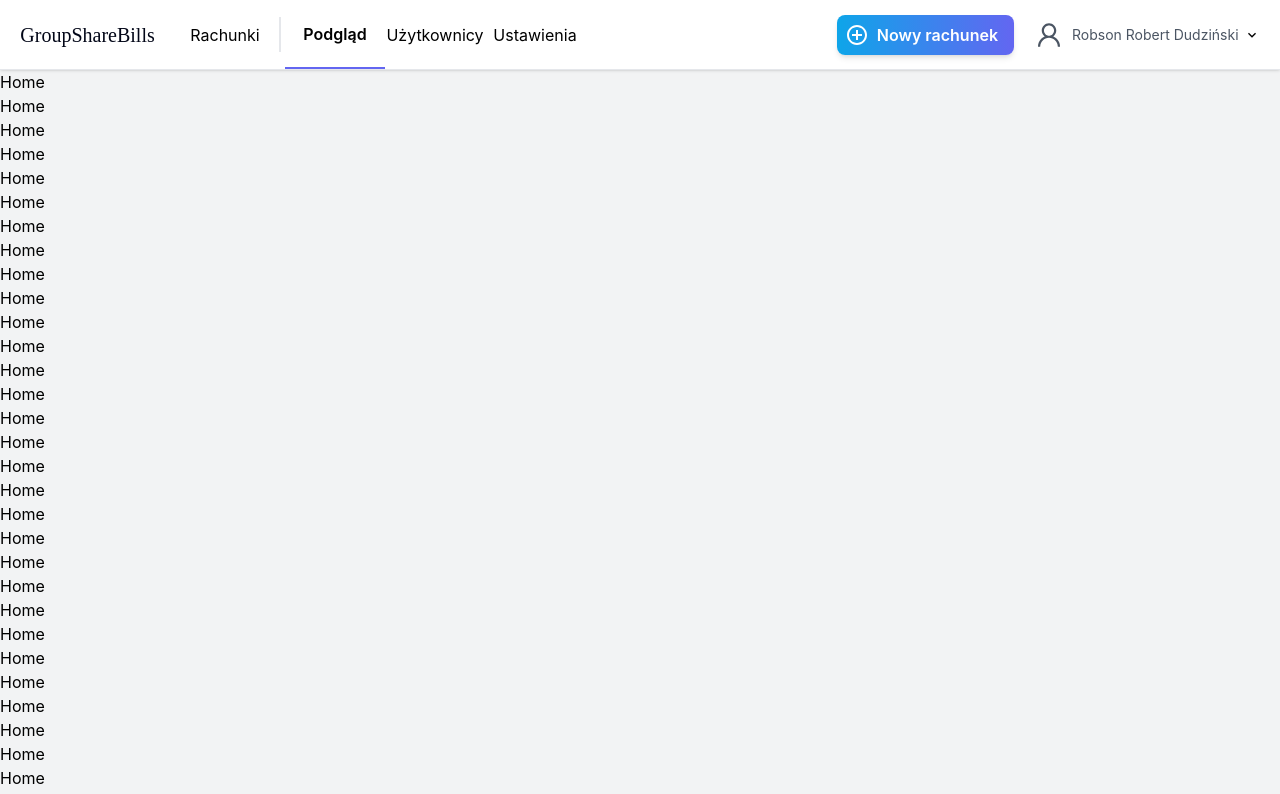
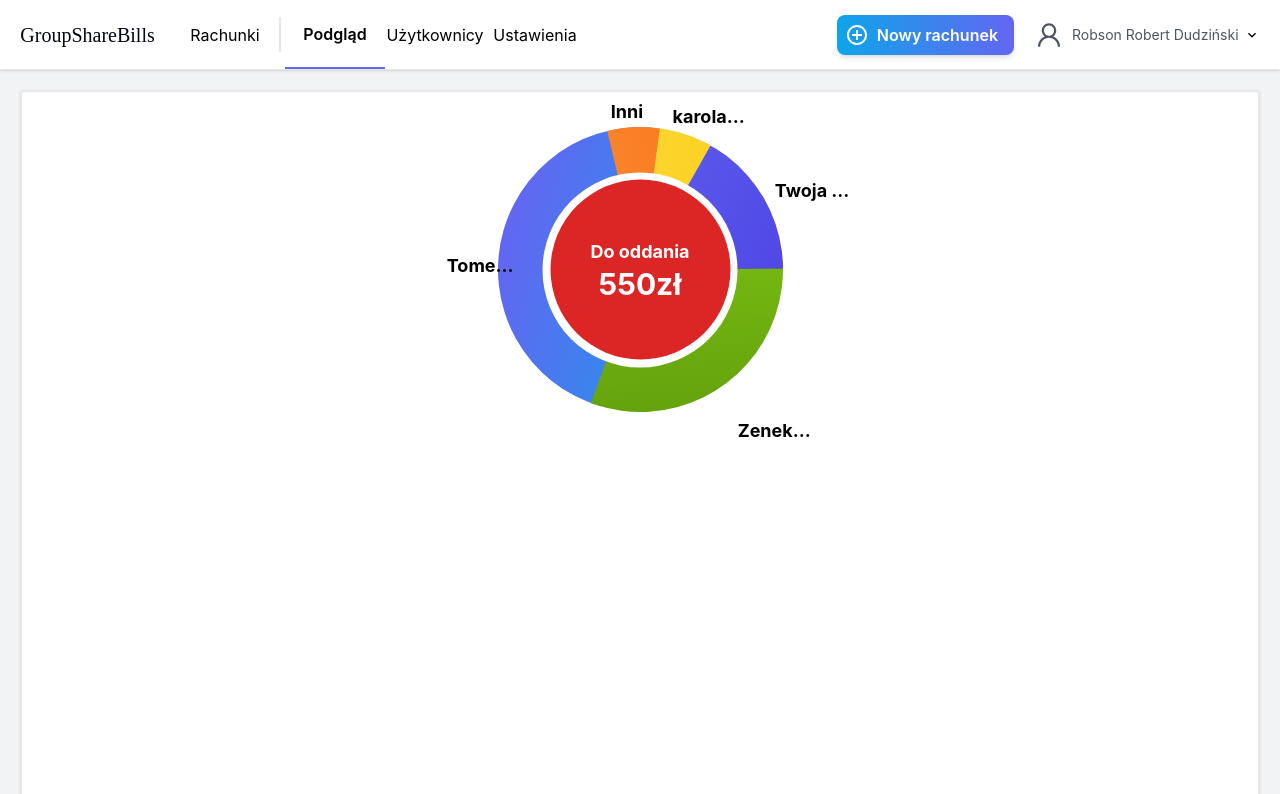
Before and after one commit to DudzinskiR/GroupShareBills, a React (Create React App) app in the folder frontend/: page / in a window 1280 px wide. Shown: the top 794 px of the page. Built offline with nearby package versions, Linux system fonts and the light colour scheme.

Commit message:
Pie Chart

```diff
--- /dev/null
+++ b/frontend/src/components/box/box.tsx
@@ -0,0 +1,17 @@
+import React from "react";
+
+interface props {
+  children?: React.ReactNode;
+  title?: string;
+  className?: string;
+}
+
+const Box = ({ children, className, title }: props) => {
+  return (
+    <div className={`${className} bg-white rounded border-2 shadow`}>
+      {children}
+    </div>
+  );
+};
+
+export default Box;
--- a/frontend/src/components/navbar/navbar.tsx
+++ b/frontend/src/components/navbar/navbar.tsx
@@ -58,7 +58,7 @@ const Navbar = ({ category }: props) => {
   };
 
   return (
-    <nav className="lg:h-[70px] h-[50px] border-b shadow bg-slate-950 lg:bg-white duration-150 fixed w-full">
+    <nav className="lg:h-[70px] h-[50px] border-b shadow bg-slate-950 lg:bg-white duration-150 w-full fixed z-50">
       <div className="h-full flex flex-row lg:justify-between justify-center max-w-[1280px] items-center m-auto">
         <div className="flex flex-row h-full">
           <button className="flex justify-center items-center w-[175px] h-full md:text-xl text-lg font-poppins text-white lg:text-slate-950 duration-150">
--- a/frontend/src/components/navbar/user-menu/user-menu.tsx
+++ b/frontend/src/components/navbar/user-menu/user-menu.tsx
@@ -135,7 +135,7 @@ const UserMenu = ({ category }: props) => {
         <div className="hidden lg:block absolute" ref={menuSmallRef}>
           {renderSmallMenu()}
         </div>
-        <div className="block lg:hidden absolute translate-x-[-50%] left-[50%] top-[55px]">
+        <div className="block lg:hidden absolute translate-x-[-50%] left-[50%] top-[55px] z-[9999]">
           {renderBigMenu()}
         </div>
       </>
@@ -184,7 +184,6 @@ const UserMenu = ({ category }: props) => {
       >
         <GiHamburgerMenu />
       </div>
-
       {isOpen && renderMenu()}
     </>
   );
--- /dev/null
+++ b/frontend/src/components/pie-chart/pie-chart.tsx
@@ -0,0 +1,219 @@
+import React, { useEffect, useState } from "react";
+import { couldStartTrivia } from "typescript";
+
+interface props {
+  data: PieChartData[];
+  maxNumber?: number;
+  size?: number;
+  minValue?: number;
+}
+
+export interface PieChartData {
+  value: number;
+  label: string;
+}
+
+interface valueData {
+  value: number;
+  label: string;
+  percentage: number;
+}
+
+const compareValueData = (a: valueData, b: valueData) => {
+  if (a.percentage < b.percentage) return -1;
+  else if (a.percentage > b.percentage) return 1;
+  return 0;
+};
+
+const chartColors = [
+  "bg-gradient-to-r from-sky-500 to-indigo-500",
+  "bg-gradient-to-r from-lime-500 to-lime-600",
+  "bg-gradient-to-r from-indigo-500 to-indigo-600",
+  "bg-gradient-to-r from-yellow-300 to-yellow-400",
+  "bg-gradient-to-r from-orange-400 to-orange-500",
+  "bg-gradient-to-r from-green-500 to-green-600",
+  "bg-gradient-to-r from-violet-600 to-violet-700",
+];
+
+const pointCoordinates = [
+  "100% 0%",
+  "100% 50%",
+  "100% 100%",
+  "50% 100%",
+  "0% 100%",
+  "0% 50%",
+  "0% 0%",
+];
+
+const PieChart = ({
+  data,
+  maxNumber = 5,
+  size = 220,
+  minValue = 0.1,
+}: props) => {
+  const [valueData, setValueData] = useState<valueData[]>([]);
+
+  let currentAngle = 0;
+  let currentLabelAngle = 0;
+
+  useEffect(() => {
+    const sum = data.reduce(
+      (acc: number, cur: PieChartData) => acc + cur.value,
+      0,
+    );
+
+    if (sum === 0) return;
+
+    let newValueData: valueData[] = [];
+
+    for (let item of data) {
+      newValueData.push({
+        value: item.value,
+        label: item.label,
+        percentage: item.value / sum,
+      });
+    }
+
+    newValueData.sort(compareValueData).reverse();
+
+    const sumOtherValues = newValueData
+      .slice(maxNumber - 1)
+      .reduce((sum, data) => sum + data.value, 0);
+
+    if (newValueData.length > 4) {
+      newValueData = [
+        ...newValueData.slice(0, 4),
+        {
+          value: sumOtherValues,
+          label: "Inni",
+          percentage: sumOtherValues / sum,
+        },
+      ];
+    }
+    let additionalPercentage = 0;
+
+    for (const item of newValueData) {
+      if (item.percentage < minValue) {
+        additionalPercentage += minValue - item.percentage;
+        item.percentage = minValue;
+      }
+    }
+
+    for (const item of newValueData) {
+      if (item.percentage > minValue) {
+        item.percentage -= (item.percentage / sum) * additionalPercentage;
+      }
+    }
+
+    console.log(additionalPercentage);
+
+    setValueData(newValueData);
+    console.log(newValueData);
+  }, [data, maxNumber, minValue]);
+
+  return (
+    <div
+      className={`flex justify-center relative z-0`}
+      style={{
+        height: `${size * 1.05}px`,
+        width: `${size * 1.05}px`,
+      }}
+    >
+      {valueData.map((item, index) => {
+        const angle = (item.percentage + 0.01) * 360;
+        currentAngle -= item.percentage * 360;
+
+        let polygon = "polygon(50% 50%, 50% 0%, ";
+        polygon += pointCoordinates.slice(0, Math.floor(angle / 45)).join(",");
+
+        if (Math.floor(angle / 45) !== 0) polygon += ",";
+
+        polygon += `${
+          50 + Math.floor(Math.sin((angle * Math.PI) / 180) * 50)
+        }% `;
+        polygon += `${
+          50 - Math.floor(Math.cos((angle * Math.PI) / 180) * 50)
+        }%)`;
+
+        return (
+          <div
+            key={index}
+            className={`flex justify-center items-center absolute`}
+            style={{
+              clipPath: polygon,
+              transform: `rotate(${currentAngle}deg)`,
+              height: `${size * 1.05}px`,
+              width: `${size * 1.05}px`,
+            }}
+          >
+            <div
+              className={`rounded-full hover:saturate-[2] duration-150 ${
+                chartColors[index % chartColors.length]
+              }`}
+              style={{
+                height: `${size * 0.95}px`,
+                width: `${size * 0.95}px`,
+              }}
+            ></div>
+          </div>
+        );
+      })}
+
+      <div className="relative">
+        {valueData.map((item, index) => {
+          currentLabelAngle -= item.percentage * 360;
+          const halfAngle = (item.percentage / 2) * 360;
+
+          const cos = -Math.cos(
+            ((currentLabelAngle + halfAngle) * Math.PI) / 180,
+          );
+          const sin = Math.sin(
+            ((currentLabelAngle + halfAngle) * Math.PI) / 180,
+          );
+
+          let top = size + (cos * size) / 2 - size / 2;
+          top += (top * 2 - size / 2) * 0.1;
+
+          let left = (sin * size) / 2;
+          left += (left * 2 - size / 2) * 0.1;
+
+          return (
+            <div
+              key={index}
+              className="absolute select-none font-bold text-lg w-[75px] truncate"
+              style={{
+                top: `${top}px`,
+                left: `${left}px`,
+              }}
+            >
+              {item.label}
+            </div>
+          );
+        })}
+      </div>
+
+      <div
+        className="absolute bg-white rounded-full left-1/2 top-1/2 translate-x-[-50%] translate-y-[-50%] flex justify-center items-center"
+        style={{
+          height: `${size * 0.65}px`,
+          width: `${size * 0.65}px`,
+        }}
+      >
+        <div
+          className="bg-red-600 rounded-full"
+          style={{
+            height: `${size * 0.6}px`,
+            width: `${size * 0.6}px`,
+          }}
+        >
+          <div className="flex justify-center items-center h-full flex-col">
+            <div className="text-white font-bold text-lg">Do oddania</div>
+            <div className="text-white font-bold text-3xl">550zł</div>
+          </div>
+        </div>
+      </div>
+    </div>
+  );
+};
+
+export default PieChart;
--- a/frontend/src/layout/user-layout.tsx
+++ b/frontend/src/layout/user-layout.tsx
@@ -40,8 +40,10 @@ const userButtons: NavbarCategory[] = [
 
 const UserLayout = () => {
   return (
-    <div>
-      <Navbar category={userButtons} />
+    <div className="relative">
+      <div className="absolute w-full">
+        <Navbar category={userButtons} />
+      </div>
       {/* <Sidebar /> */}
       <div className="lg:pt-[70px] pt-[50px]">
         <UserRoute />
--- a/frontend/src/pages/user/home/home.tsx
+++ b/frontend/src/pages/user/home/home.tsx
@@ -1,115 +1,23 @@
 import React from "react";
+import Box from "../../../components/box/box";
+import PieChart, {
+  PieChartData,
+} from "../../../components/pie-chart/pie-chart";
+
+const pieData: PieChartData[] = [
+  { value: 9, label: "Albertaaaaaaaaaaaaa" },
+  { value: 222, label: "Zenekaaaaaaaaaaaaaa" },
+  { value: 44, label: "karolaaaaaaaaaaaaaaaaaaaa" },
+  { value: 332, label: "Tomekaaaaaaaaaaaaaa" },
+  { value: 122, label: "Twoja Staraaaaaaaaaaaaa" },
+];
 
 const Home = () => {
   return (
-    <div>
-      Home
-      <br />
-      Home
-      <br />
-      Home
-      <br />
-      Home
-      <br />
-      Home
-      <br />
-      Home
-      <br />
-      Home
-      <br />
-      Home
-      <br />
-      Home
-      <br />
-      Home
-      <br />
-      Home
-      <br />
-      Home
-      <br />
-      Home
-      <br />
-      Home
-      <br />
-      Home
-      <br />
-      Home
-      <br />
-      Home
-      <br />
-      Home
-      <br />
-      Home
-      <br />
-      Home
-      <br />
-      Home
-      <br />
-      Home
-      <br />
-      Home
-      <br />
-      Home
-      <br />
-      Home
-      <br />
-      Home
-      <br />
-      Home
-      <br />
-      Home
-      <br />
-      Home
-      <br />
-      Home
-      <br />
-      Home
-      <br />
-      Home
-      <br />
-      Home
-      <br />
-      Home
-      <br />
-      Home
-      <br />
-      Home
-      <br />
-      Home
-      <br />
-      Home
-      <br />
-      Home
-      <br />
-      Home
-      <br />
-      Home
-      <br />
-      Home
-      <br />
-      Home
-      <br />
-      Home
-      <br />
-      Home
-      <br />
-      Home
-      <br />
-      Home
-      <br />
-      Home
-      <br />
-      Home
-      <br />
-      Home
-      <br />
-      Home
-      <br />
-      Home
-      <br />
-      Home
-      <br />
-      Home
+    <div className="flex flex-row w-full">
+      <Box className="m-5 w-full h-[300px] flex justify-center p-5 pb-[1000px]">
+        <PieChart data={pieData} size={300} minValue={0.05} />
+      </Box>
     </div>
   );
 };
```
